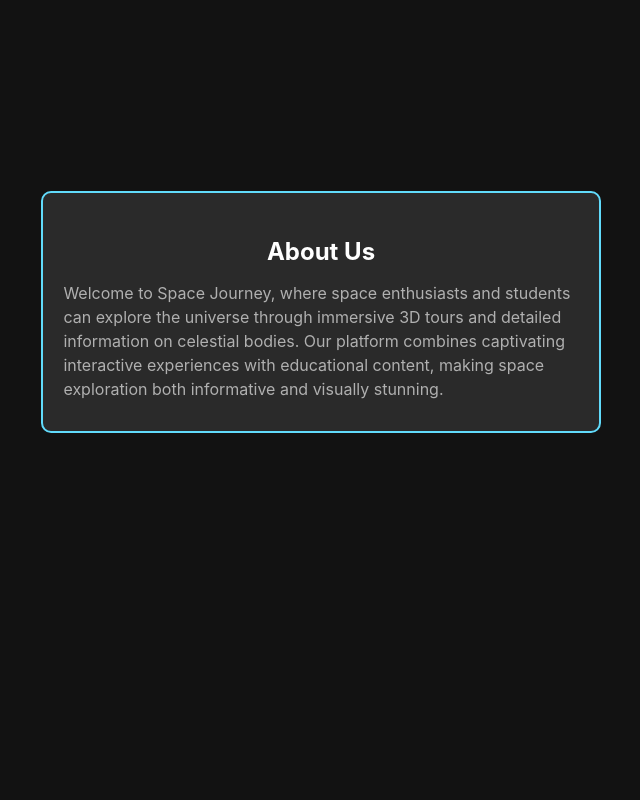
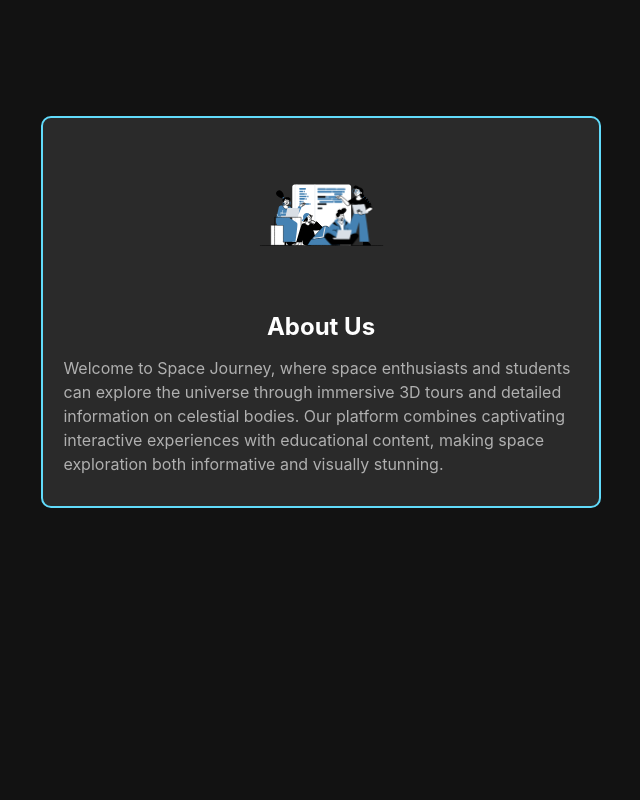
Before and after one commit to kawthar-shameseldeen/Space-Journey-Front, a React (Create React App) app in the folder space-journey/: page /home in a window 1280 px wide. Shown: the part 1760-2560 px from the top of the page, without its empty margins (319-959 px from the left). Built offline with nearby package versions, Linux system fonts and the light colour scheme.

Commit message:
added player

```diff
--- a/space-journey/src/components/aboutus/aboutus.jsx
+++ b/space-journey/src/components/aboutus/aboutus.jsx
@@ -5,6 +5,12 @@ import spaceLottie from '../../assets/aboutus.json';
 const AboutUs = () => {
     return (
         <div className="about-card">
+            <Player
+                autoplay
+                loop
+                src={spaceLottie}  // Path to your Lottie animation file
+                style={{ height: '150px', width: '150px', margin: '0 auto 20px' }}  // Adjust size and margin
+            />
             <h3>About Us</h3>
             <p>
                 Welcome to Space Journey, where space enthusiasts and students can explore the universe through immersive 3D tours and detailed information on celestial bodies. Our platform combines captivating interactive experiences with educational content, making space exploration both informative and visually stunning.
```
